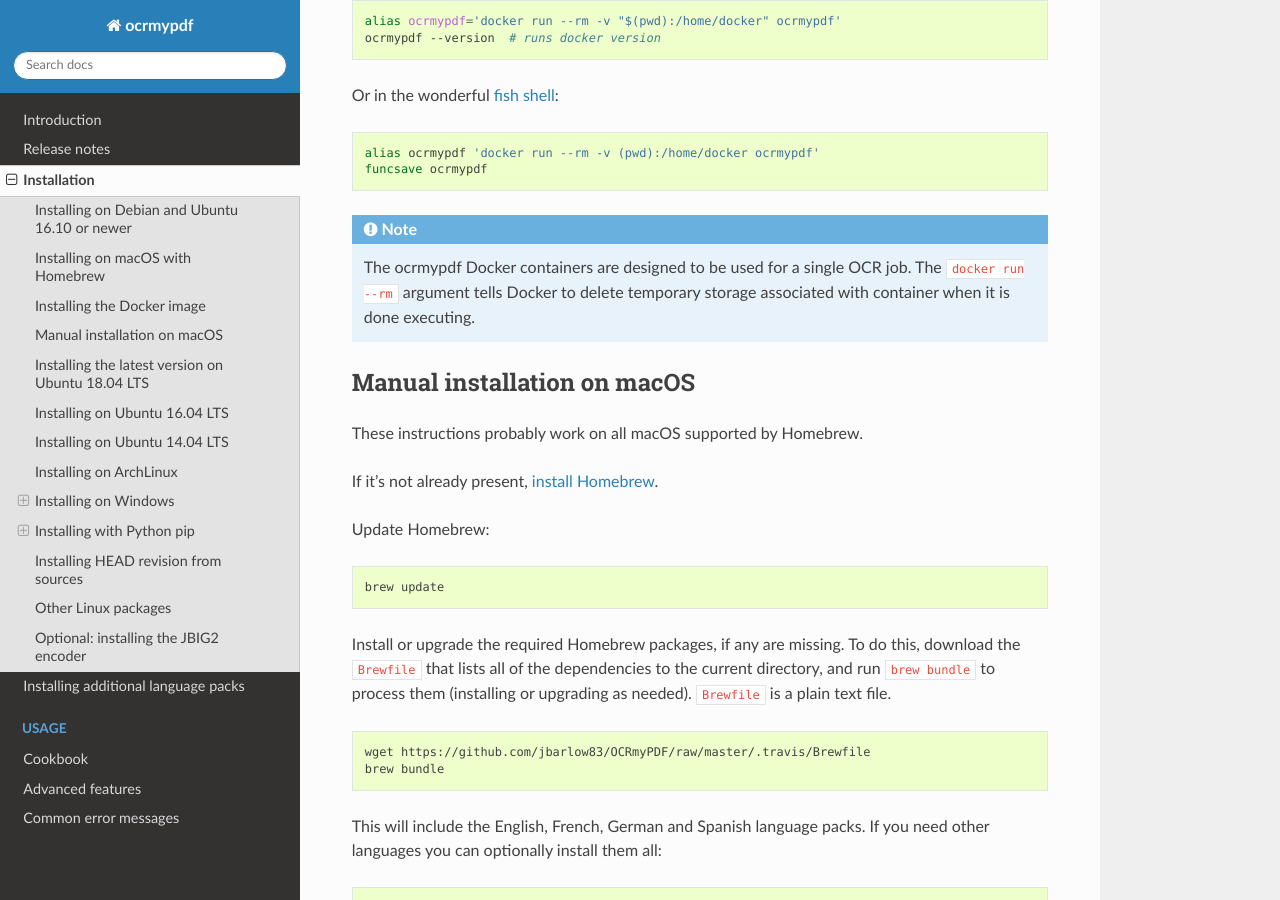
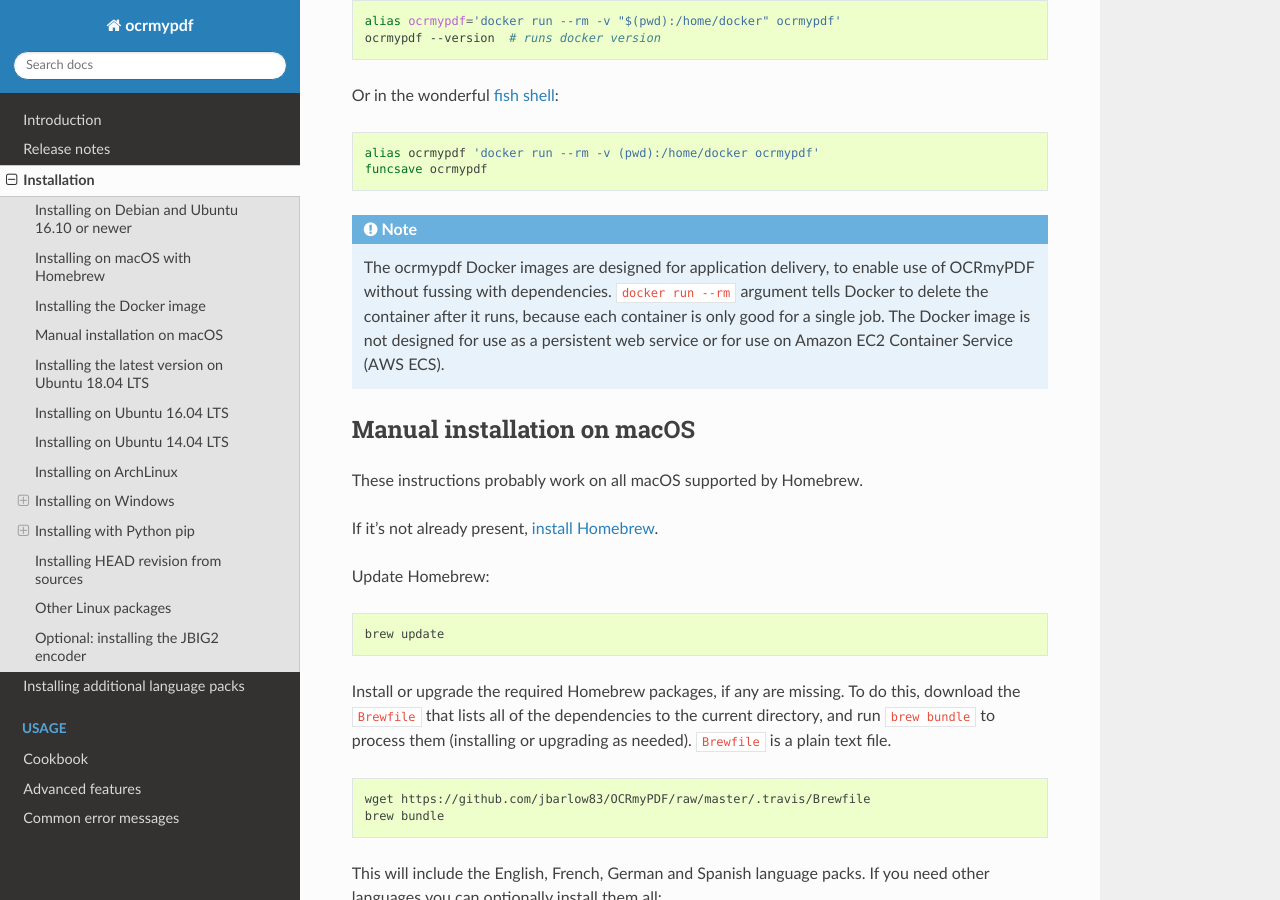
Before and after one commit to Felix-Brandstetter/Projektpraktikum-Realisierung-innovativer-Dienste, a Sphinx documentation site: the page built from docs/installation.rst, in a window 1280 px wide and 900 px high, scrolled down 3750 px. Built offline with Sphinx 7.4.7 and the Read the Docs theme 2.0.0, drawn with Linux system fonts in a browser that asks for light colours; pages that are not in the unit, such as notebooks, are missing from menus; the version number is read from the project's files by our own code; some of the changed text lies outside the part shown.

Commit message:
Add more guidance about using Docker

```diff
--- a/docs/installation.rst
+++ b/docs/installation.rst
@@ -183,7 +183,7 @@
 
 .. note::
 
-    The ocrmypdf Docker containers are designed to be used for a single OCR job. The ``docker run --rm`` argument tells Docker to delete temporary storage associated with container when it is done executing.
+    The ocrmypdf Docker images are designed for application delivery, to enable use of OCRmyPDF without fussing with dependencies. ``docker run --rm`` argument tells Docker to delete the container after it runs, because each container is only good for a single job. The Docker image is not designed for use as a persistent web service or for use on Amazon EC2 Container Service (AWS ECS).
 
 Manual installation on macOS
 ----------------------------
```
Also changed, not shown: other parts of docs/installation.rst (+1 -1 lines).
